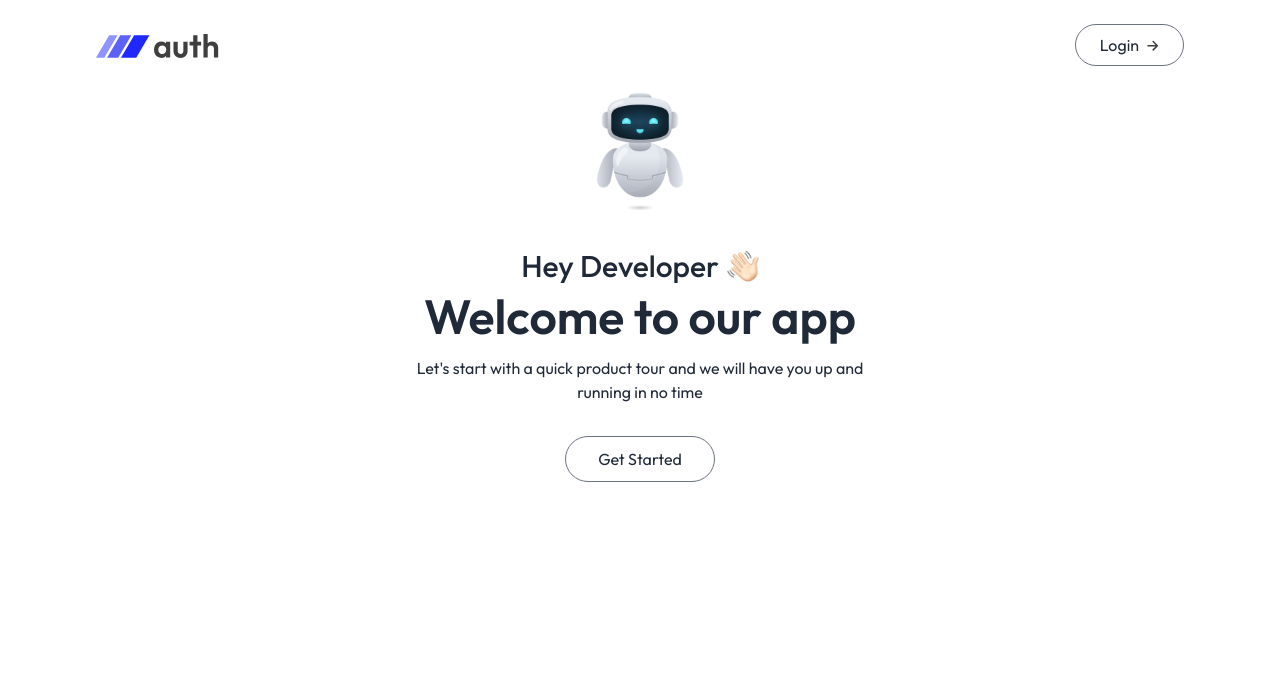
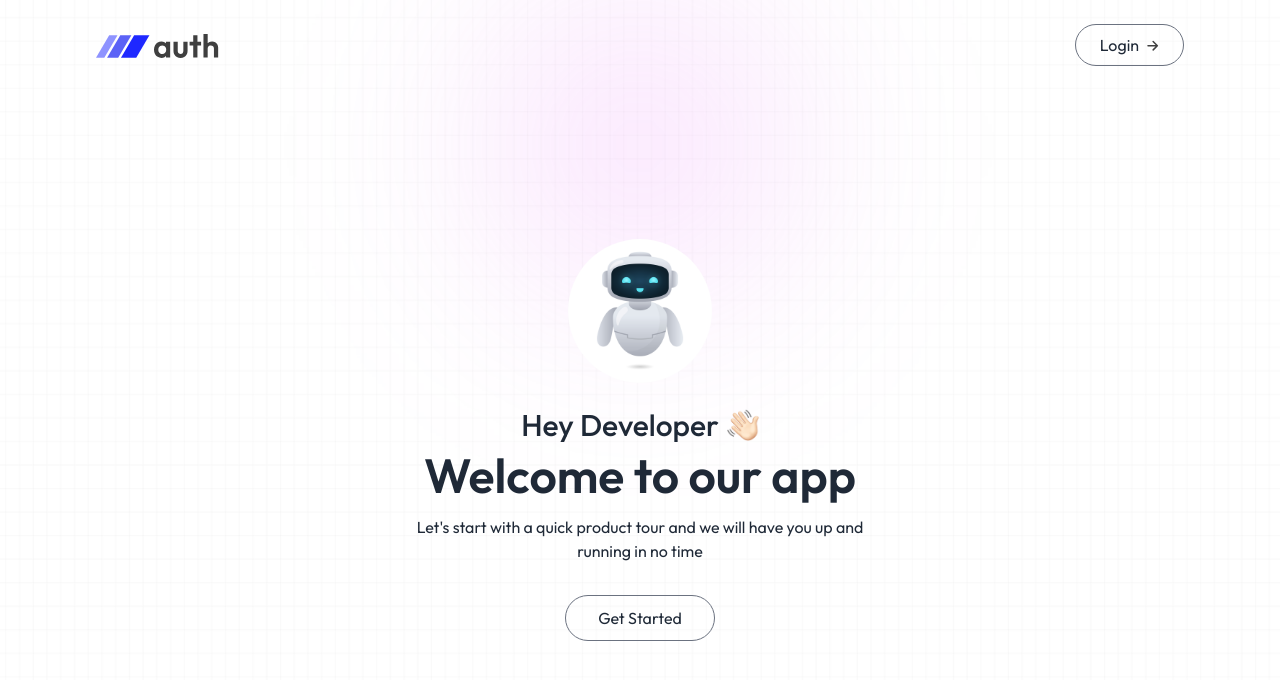
Before and after one commit to anjany06/Adv-Auth, a React (Vite) app in the folder frontend/: page / in a window 1280 px wide. Shown: the top 680 px of the page. Built offline with nearby package versions, Linux system fonts and the light colour scheme.

Commit message:
Home page Done

```diff
--- a/frontend/src/pages/Home.jsx
+++ b/frontend/src/pages/Home.jsx
@@ -3,7 +3,7 @@
 import Header from "../components/Header";
 const Home = () => {
   return (
-    <div>
+    <div className='flex flex-col items-center justify-center min-h-screen bg-[url("/bg_img.png")] bg-cover bg-center'>
       <Navbar />
       <Header />
     </div>
```
